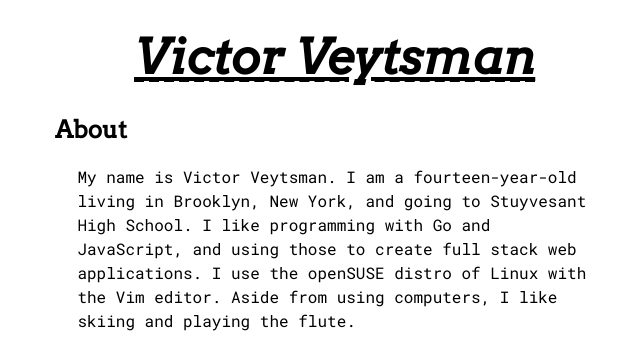
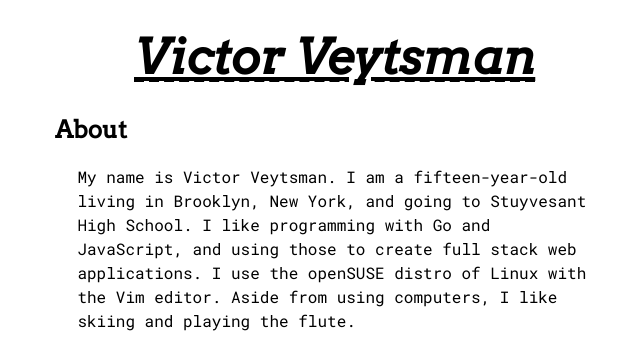
Before and after one commit to willowiscool/vityavv.github.io, a plain HTML site: page about.html in a window 1280 px wide. Shown: the top 352 px of the page, 305-945 px from the left. Drawn offline with Linux system fonts and the light colour scheme.

Commit message:
I have not been 14 for almost a month now

```diff
--- a/about.html
+++ b/about.html
@@ -8,7 +8,7 @@
 	<body>
 		<h1><a href="index.html">Victor Veytsman</a></h1>
 		<h2>About</h2>
-		<p>My name is Victor Veytsman. I am a fourteen-year-old living in Brooklyn, New York, and going to Stuyvesant High School. I like programming with Go and JavaScript, and using those to create full stack web applications. I use the openSUSE distro of Linux with the Vim editor. Aside from using computers, I like skiing and playing the flute.</p>
+		<p>My name is Victor Veytsman. I am a fifteen-year-old living in Brooklyn, New York, and going to Stuyvesant High School. I like programming with Go and JavaScript, and using those to create full stack web applications. I use the openSUSE distro of Linux with the Vim editor. Aside from using computers, I like skiing and playing the flute.</p>
 		<p>I am currently in the Stuyvesant Student Union IT department and the Stuyvesant Freshman Caucus IT department. I also do Model UN at school. In the past, I have taught programming in a club at my school and volunteered at a couple of my schools' events.</p>
 		<h2>Contact</h2>
 		<p class="links">
```
